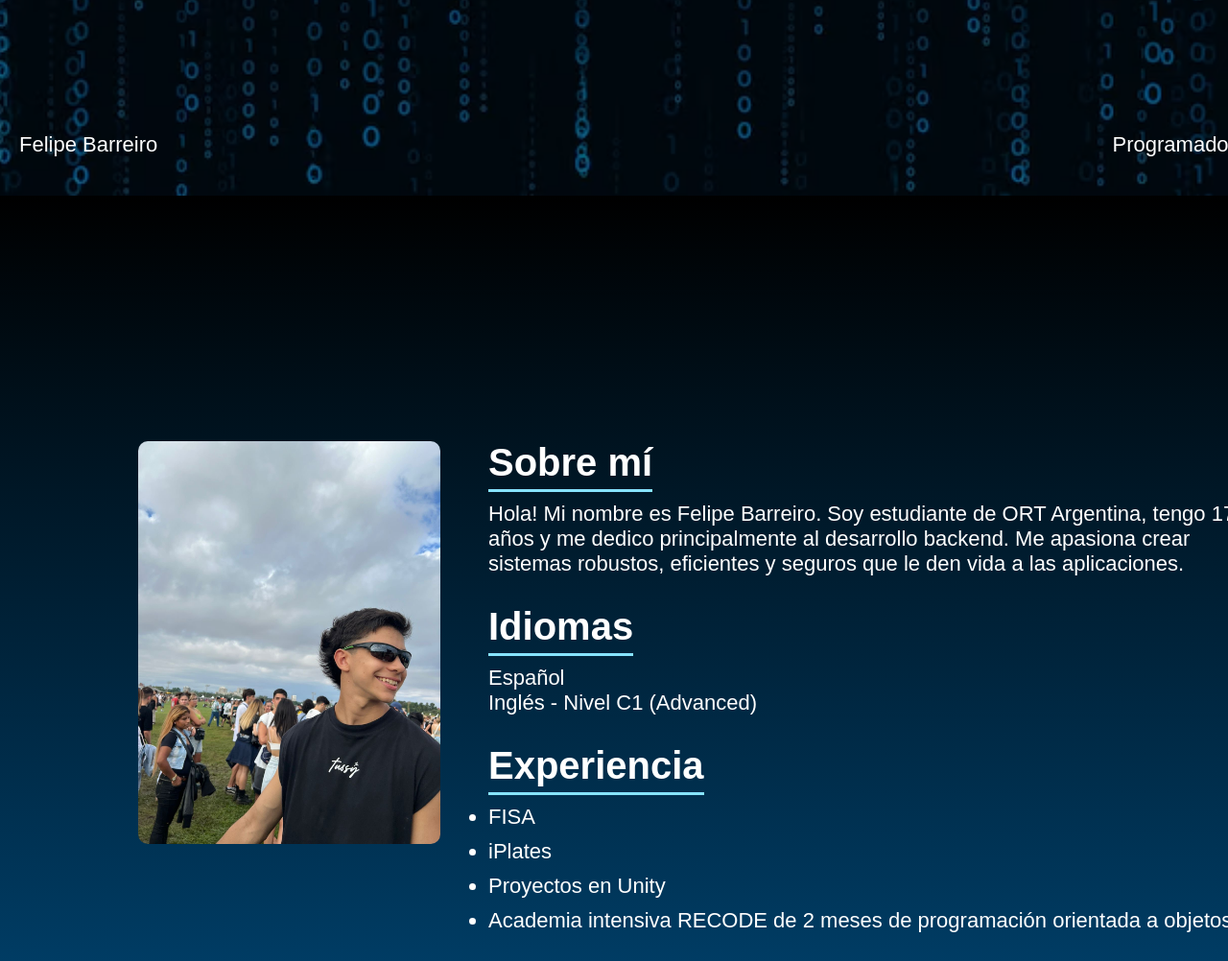
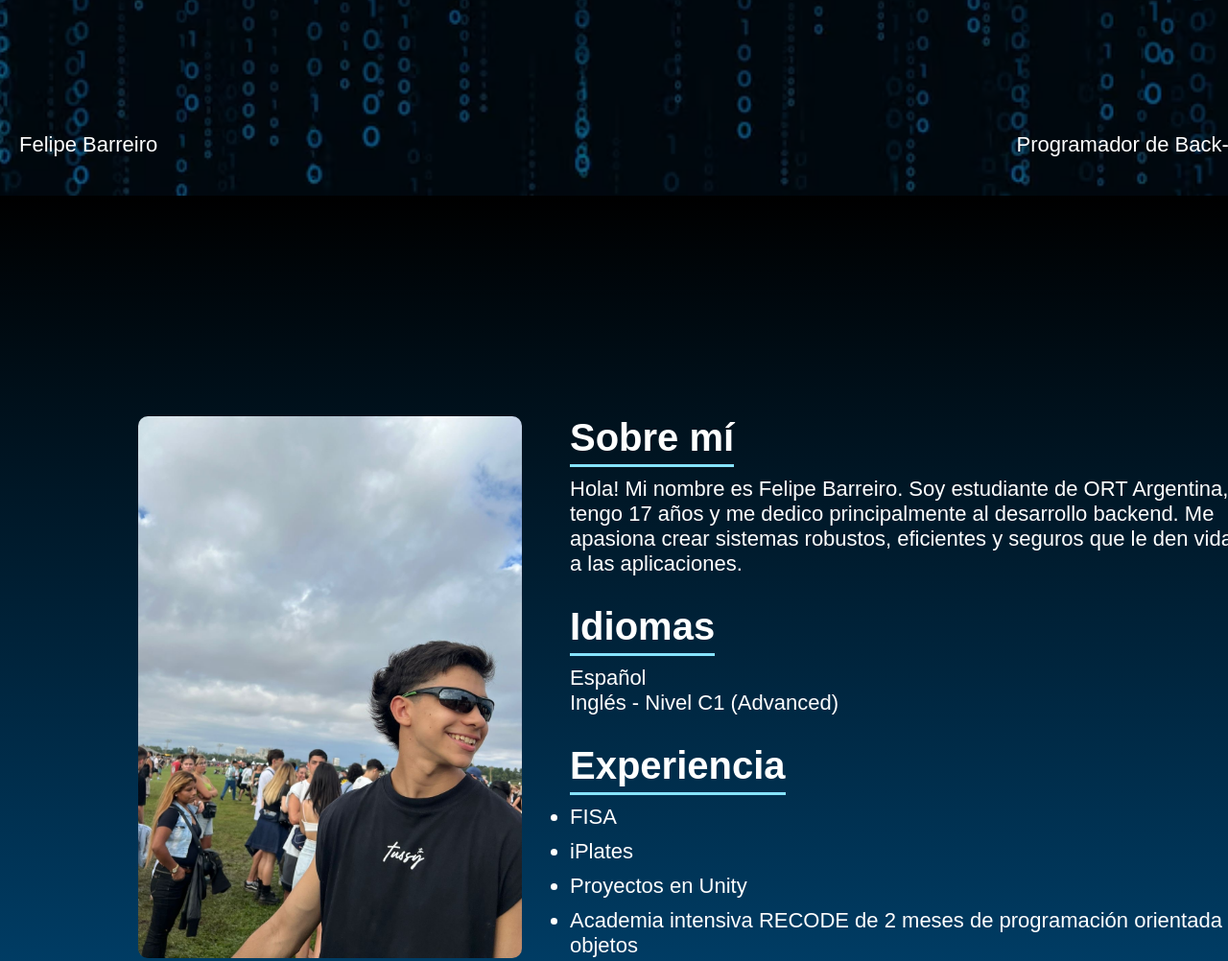
Before and after one commit to Pepibar/PORTFOLIO, a plain HTML site: page index.html in a window 1280 px wide. Shown: the part 820-1822 px from the top of the page at 96% size. Drawn offline with Linux system fonts and the light colour scheme.

Commit message:
terminado

```diff
--- a/style.css
+++ b/style.css
@@ -62,7 +62,7 @@ body {
 }
 
 .header-info .descripcion {
-    transform: translateX(60px);
+    transform: translateX(-40px);
 }
 
 
@@ -80,8 +80,7 @@ body {
 }
 
 .perfil {
-    width: 350px;
-    height: 420px;
+    width: 400px;
     border-radius: 10px;
     object-fit: cover;
 }
@@ -135,6 +134,7 @@ body {
     object-fit: contain;
     filter: drop-shadow(0 0 6px rgba(0, 0, 0, 0.35));
     transition: transform 0.25s;
+    transform: translateX(-60px);
 }
 
 .skills-grid img:hover {
```
